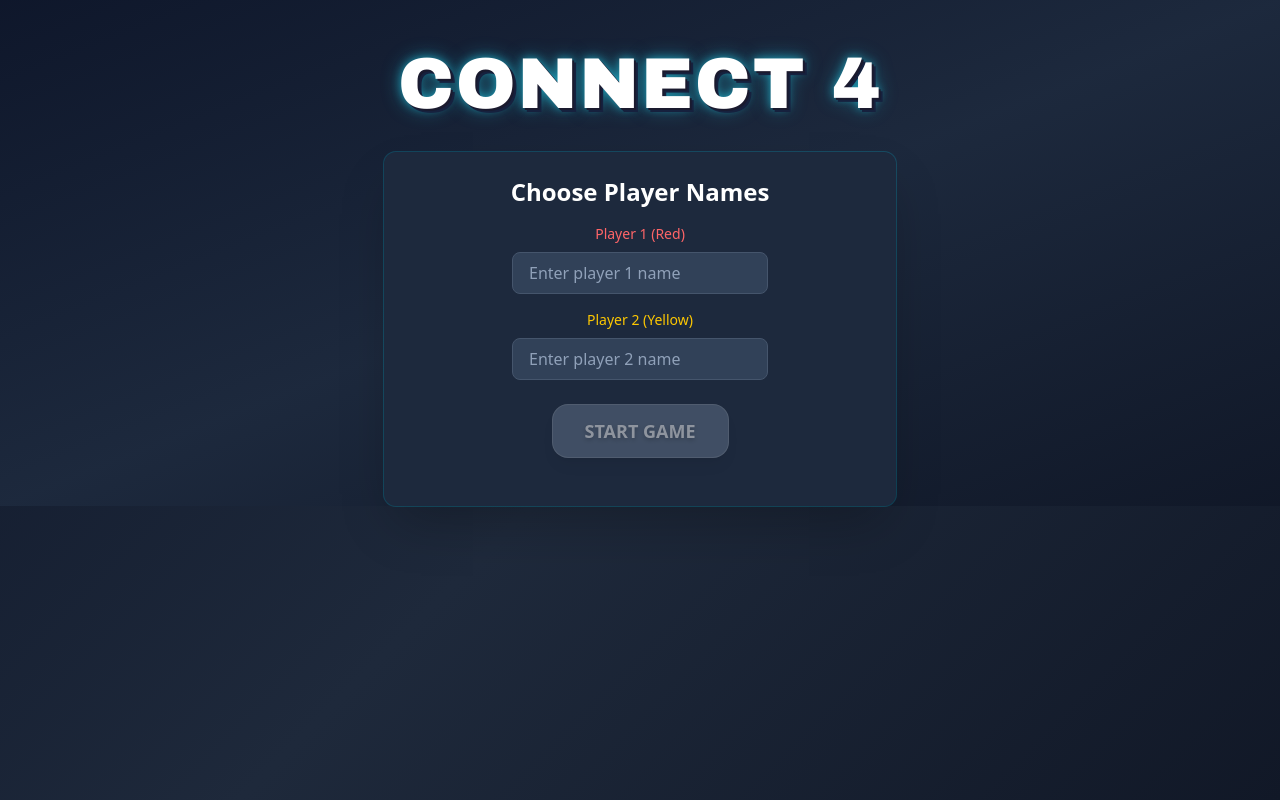
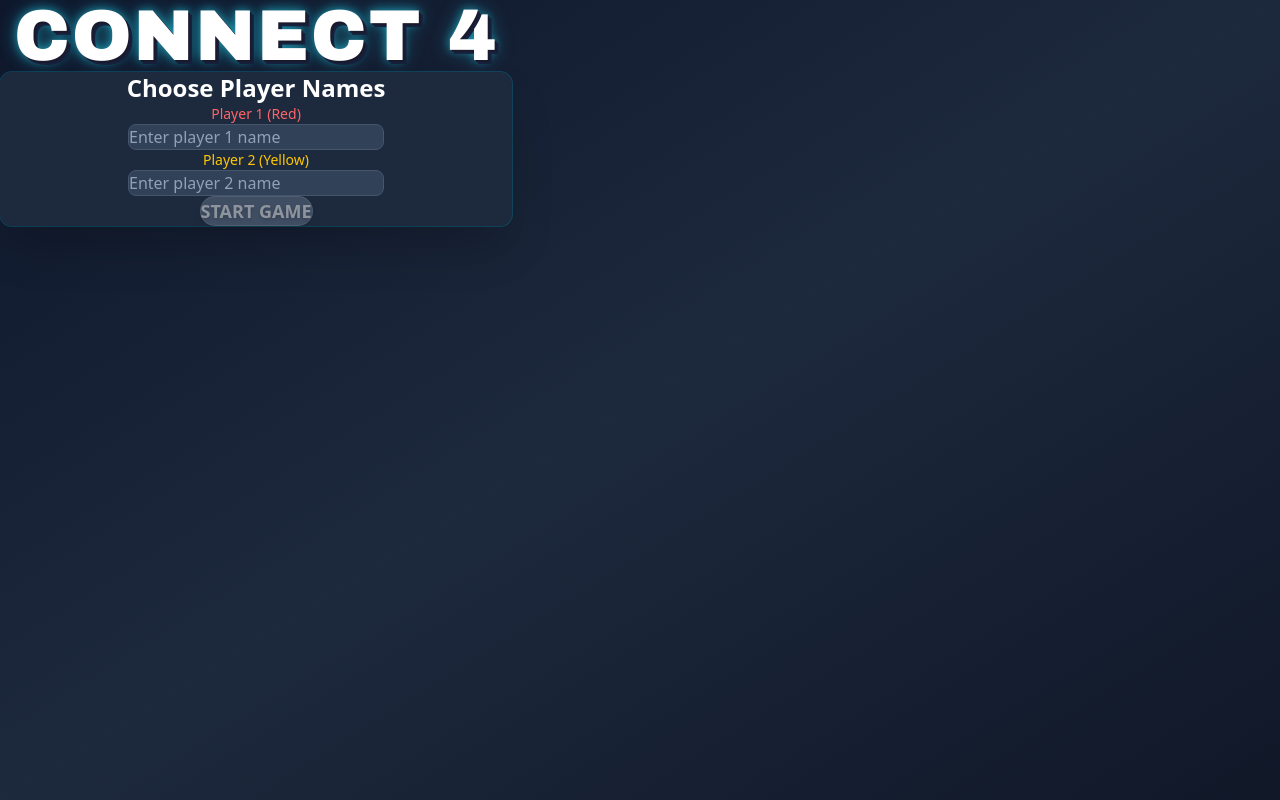
Before and after one commit to jsanchezdaza/conecta4, a React (Vite) app: page / in a window 1280 px wide. Built offline with nearby package versions, Linux system fonts and the light colour scheme.

Commit message:
fix: use fixed positioned background overlay approach
- Create fixed position background div that covers entire viewport
- Use inset-0 and explicit positioning to ensure full coverage
- Background has z-index -1 to stay behind content
- Simplify CSS and remove complex viewport unit handling

```diff
--- a/src/components/Layout.tsx
+++ b/src/components/Layout.tsx
@@ -5,23 +5,27 @@ interface LayoutProps {
 }
 
 export const Layout: React.FC<LayoutProps> = ({ children }) => {
-  const divRef = React.useRef<HTMLDivElement>(null)
+  return (
+    <>
+      {/* Fixed background that covers entire screen */}
+      <div
+        className="fixed inset-0 bg-gradient-to-br from-slate-900 via-slate-800 to-gray-900"
+        style={{
+          position: 'fixed',
+          top: 0,
+          left: 0,
+          right: 0,
+          bottom: 0,
+          width: '100vw',
+          height: '100vh',
+          zIndex: -1
+        }}
+      />
 
-  React.useEffect(() => {
-    if (divRef.current) {
-      divRef.current.style.minHeight = '100vh'
-      divRef.current.style.setProperty('min-height', '100dvh')
-      divRef.current.style.setProperty('min-height', '100svh')
-      divRef.current.style.setProperty('min-height', '-webkit-fill-available')
-    }
-  }, [])
-
-  return (
-    <div
-      ref={divRef}
-      className="bg-gradient-to-br from-slate-900 via-slate-800 to-gray-900"
-    >
-      {children}
-    </div>
+      {/* Content container */}
+      <div className="relative min-h-screen">
+        {children}
+      </div>
+    </>
   )
 }
--- a/src/styles.css
+++ b/src/styles.css
@@ -1,41 +1,23 @@
 @import 'tailwindcss';
 
-:root {
-  --bg-gradient: linear-gradient(135deg, #0f172a 0%, #1e293b 50%, #111827 100%);
-}
-
 * {
+  margin: 0;
+  padding: 0;
   box-sizing: border-box;
 }
 
-html {
+html, body {
   height: 100%;
-  height: 100vh;
-  height: 100dvh;
-  height: 100svh;
-  height: -webkit-fill-available;
-}
-
-html, body {
-  margin: 0;
-  padding: 0;
-  background: var(--bg-gradient);
+  overflow-x: hidden;
 }
 
 body {
   color: #ffffff;
-  height: 100%;
-  height: 100vh;
-  height: 100dvh;
-  height: 100svh;
-  height: -webkit-fill-available;
 }
 
 #root {
+  position: relative;
   min-height: 100vh;
-  min-height: 100dvh;
-  min-height: 100svh;
-  min-height: -webkit-fill-available;
 }
 
 @keyframes spin-slow {
```
